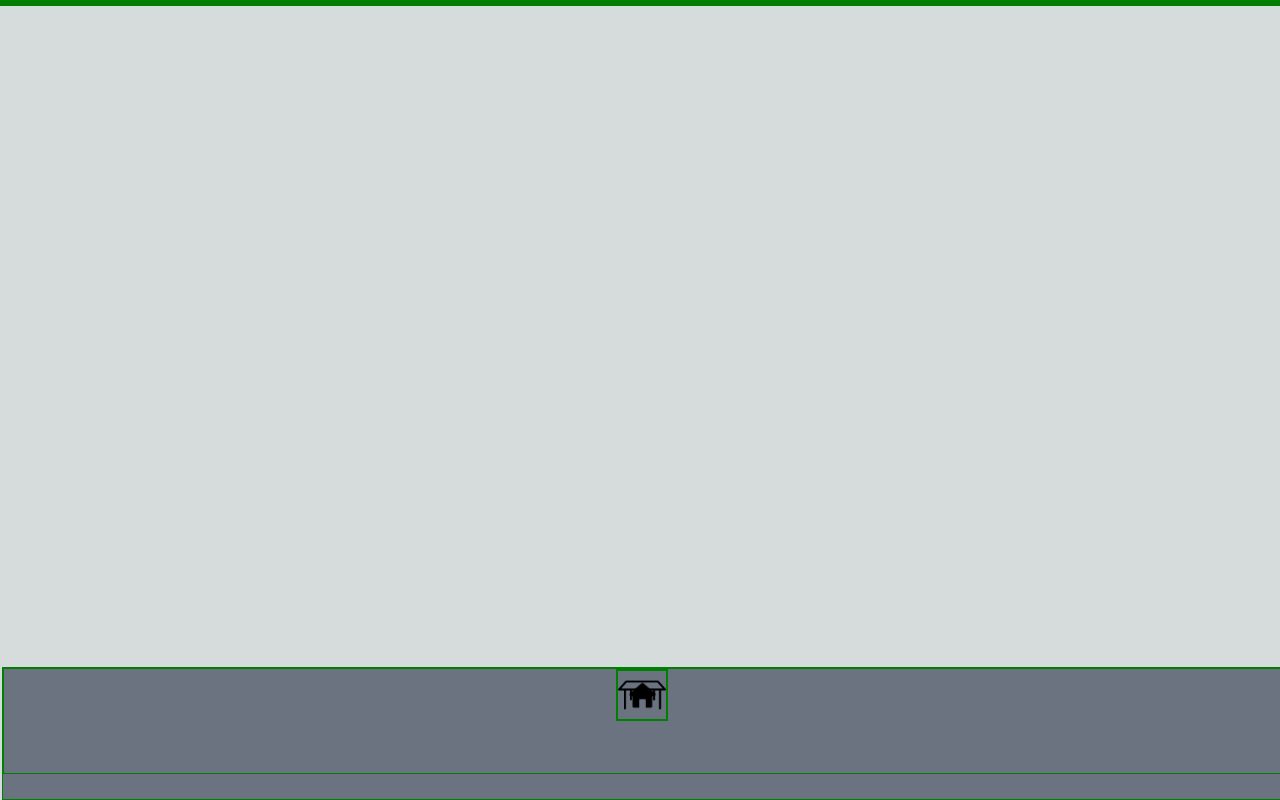
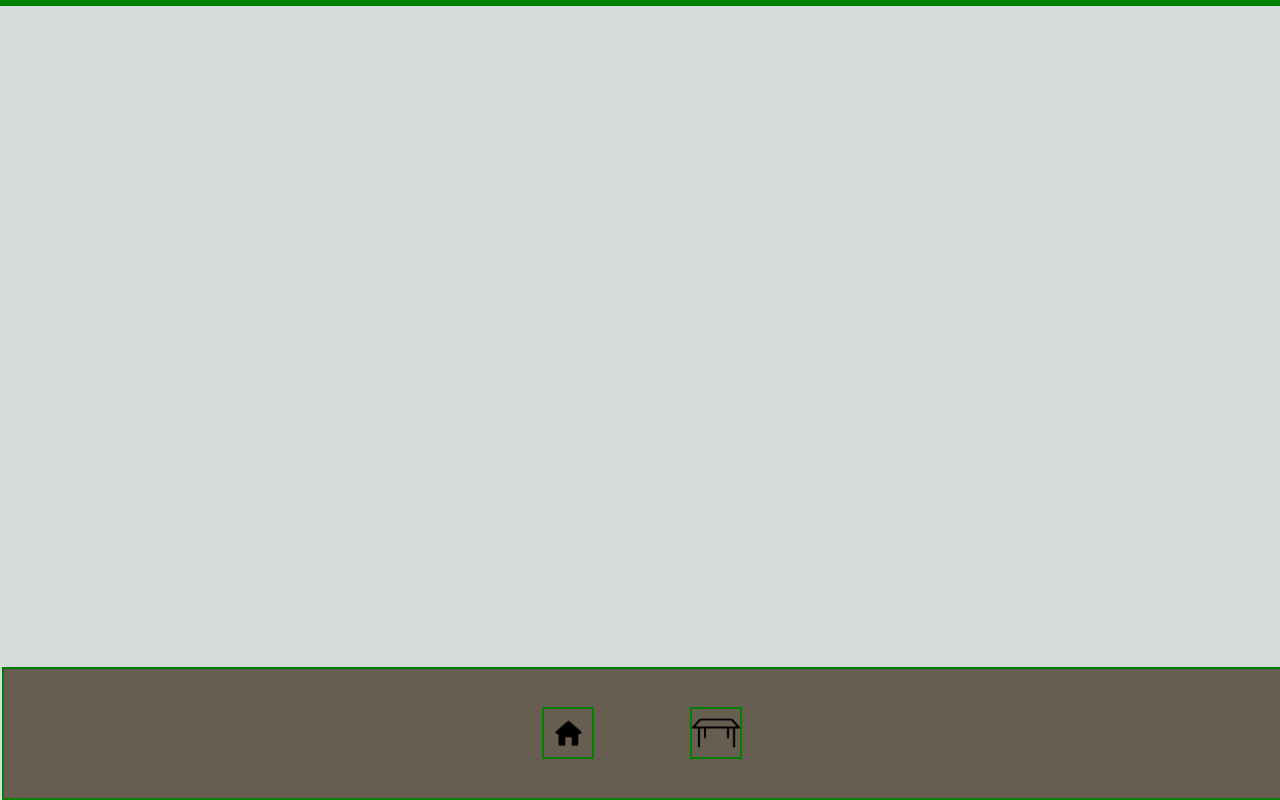
Before and after one commit to NachoBerardo/Waitless, a Next.js app in the folder waitless/: page /footer in a window 1280 px wide. Built offline with nearby package versions, Linux system fonts and the light colour scheme.

Commit message:
agrgar colores y centrado en y

```diff
--- a/waitless/src/pages/_document.tsx
+++ b/waitless/src/pages/_document.tsx
@@ -4,8 +4,8 @@ import  Footer  from './footer'
 export default function Document() {
   return (
     <Html lang="en">
-      <Head />
-      <body >
+      <Head/>
+      <body>
         <Main/>
         <NextScript />
       </body>
--- a/waitless/src/pages/footer.tsx
+++ b/waitless/src/pages/footer.tsx
@@ -2,9 +2,9 @@ import Image from 'next/image';
 
 export default function Footer() {
     return(
-        <footer className="bg-gray-500 w-screen h-1/6 fixed bottom-0">
-            <div className="container min-w-full grid place-items-center">
-                <button  className="flex flex-col gap-8">
+        <footer className= "flex w-screen h-1/6 fixed bottom-0 bg-caca content-center">
+            <div className="flex min-w-full gap-24 justify-center place-items-center  ">
+                <button className=" ">
                     <Image
                         src="/homeicon.jpg"
                         alt='Icono casa'
@@ -12,7 +12,7 @@ export default function Footer() {
                         height={50}
                     />
                 </button>
-                <button  className="flex flex-col gap-8 -translate-y-full">
+                <button  className="">
                     <Image
                         src="/table.png"
                         alt='Icono mesa'
--- a/waitless/src/styles/globals.css
+++ b/waitless/src/styles/globals.css
@@ -13,9 +13,9 @@
 
 @media (prefers-color-scheme: dark) {
   :root {
-    --foreground-rgb: 255, 255, 255;
-    --background-start-rgb: 0, 0, 0;
-    --background-end-rgb: 0, 0, 0;
+    --foreground-rgb: 232, 226, 226;
+    --background-start-rgb: 169, 144, 126;
+    --background-end-rgb: 232, 226, 226;
   }
 }
 
--- a/waitless/tailwind.config.js
+++ b/waitless/tailwind.config.js
@@ -13,6 +13,10 @@ module.exports = {
           'conic-gradient(from 180deg at 50% 50%, var(--tw-gradient-stops))',
       },
     },
+
+    colors:{
+      'caca': '#675D50',
+    }
   },
   plugins: [],
 }
```
